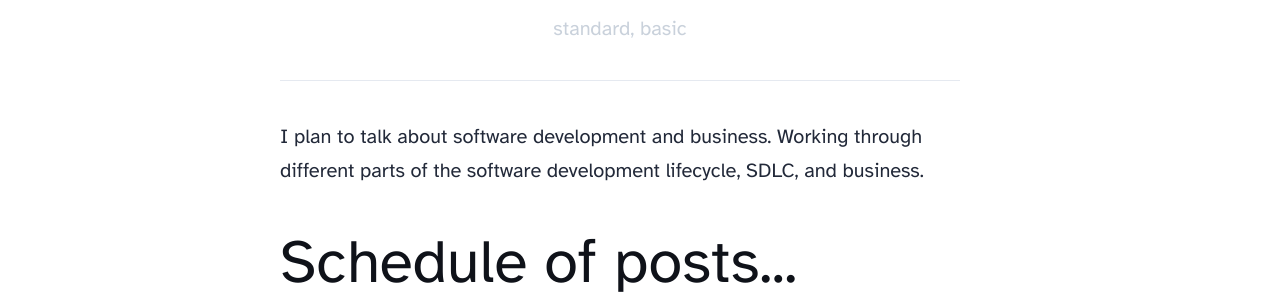
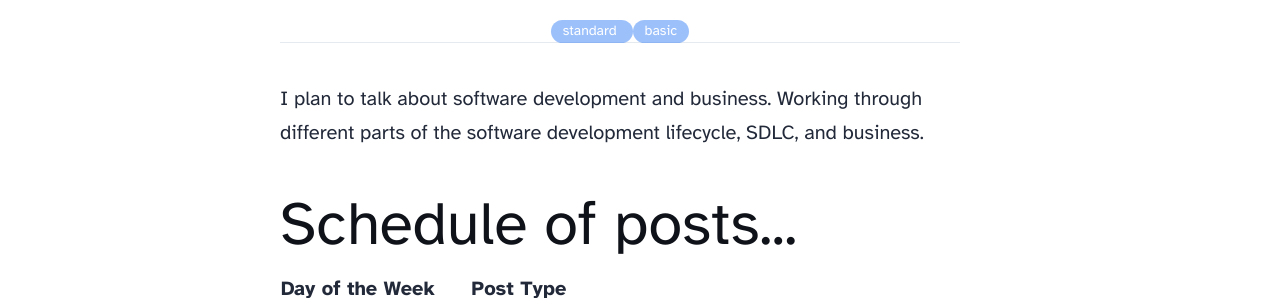
Before and after one commit to richfly/sleepy-singularity, an Astro site: page /blog/first-post in a window 1280 px wide. Shown: the part 802-1100 px from the top of the page. Built offline with nearby package versions, Linux system fonts and the light colour scheme; Astro itself is replaced by a stand-in of ours.

Commit message:
tag pills

```diff
--- a/src/layouts/BlogPost.astro
+++ b/src/layouts/BlogPost.astro
@@ -78,8 +78,14 @@ const { title, description, pubDate, updatedDate, heroImage, tags= [] } = Astro.
 						</div>
 						<h1 class="font-weight-700">{title}</h1>
 						{tags && tags.length > 0 && (
-                            <p class="text-slate-400/50">{tags.join(', ')}</p>
-                        )}
+							<div class="flex-wrap gap-2">
+								{tags.map(tag => (
+									<span class="bg-blue-500/50 text-white text-sm py-1 px-3 rounded-full">
+										{tag}
+									</span>
+								))}
+							</div>
+						)}
 						<hr />
 					</div>
 					<slot />
```
